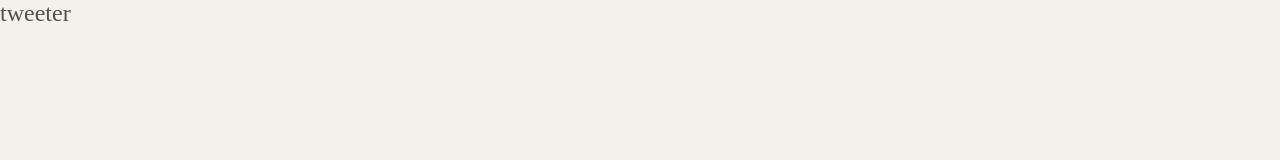
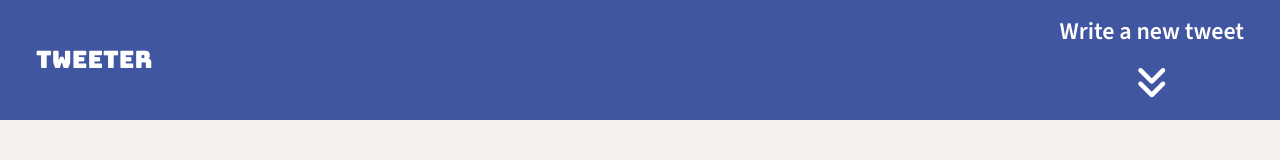
Before and after one commit to irohunk/tweeter, a website: page public/index.html in a window 1280 px wide. Drawn offline with nearby package versions, Linux system fonts and the light colour scheme.

Commit message:
worked on the header of the tweeter page

```diff
--- a/package.json
+++ b/package.json
@@ -13,7 +13,7 @@
   "dependencies": {
     "body-parser": "^1.15.2",
     "chance": "^1.0.2",
-    "express": "^4.13.4",
+    "express": "^4.19.2",
     "md5": "^2.1.0"
   },
   "devDependencies": {
--- a/public/index.html
+++ b/public/index.html
@@ -7,20 +7,32 @@
     <!-- External CSS -->
     <link rel="stylesheet" href="https://cdnjs.cloudflare.com/ajax/libs/normalize/8.0.1/normalize.min.css" type="text/css" />
 
+    <link rel="preconnect" href="https://fonts.googleapis.com">
+    <link rel="preconnect" href="https://fonts.gstatic.com" crossorigin>
+    <link href="https://fonts.googleapis.com/css2?family=Bungee&family=Source+Sans+3:wght@300;600&display=swap" rel="stylesheet">
+
     <!-- App CSS -->
     <link rel="stylesheet" href="/styles/layout.css" type="text/css" />
+    <link rel="stylesheet" href="./styles/nav.css">
 
     <!-- External JS -->
     <script src="https://ajax.googleapis.com/ajax/libs/jquery/3.4.1/jquery.min.js"></script>
 
     <!-- App JS -->
     <script type="text/javascript" src="/scripts/client.js"></script>
+
+    <!-- Importing Fonts -->
+    <link rel="stylesheet" href="https://cdnjs.cloudflare.com/ajax/libs/font-awesome/6.6.0/css/all.min.css" integrity="sha512-Kc323vGBEqzTmouAECnVceyQqyqdsSiqLQISBL29aUW4U/M7pSPA/gEUZQqv1cwx4OnYxTxve5UMg5GT6L4JJg==" crossorigin="anonymous" referrerpolicy="no-referrer" />
   </head>
 
   <body>
     <!-- Top nav bar (fixed) -->
     <nav>
       <span>tweeter</span>
+      <div class="write-new-tweet-container">
+        <p>Write a new tweet</p>
+        <i class="fa-solid fa-angles-down"></i>
+      </div>
     </nav>
 
     <!-- Page-specific (main) content here -->
--- a/public/styles/layout.css
+++ b/public/styles/layout.css
@@ -17,6 +17,7 @@
 body {
   color: #545149;
   background-color: #f4f1ec;
+  font-family: 'Source Sans 3', sans-serif;
   font-size: 24px;
 }
 
--- /dev/null
+++ b/public/styles/nav.css
@@ -0,0 +1,29 @@
+nav {
+  height: 120px;
+  width: 100%;
+  background-color: #4056A1;
+  color: #FFFFFF;
+  padding-left: 1.5em;
+  padding-right: 1.5em;
+  display: flex;
+  align-items: center;
+  justify-content: space-between;
+}
+
+nav span {
+  font-family: 'Bungee', sans-serif;
+}
+
+.write-new-tweet-container {
+  text-align: center;
+}
+
+.write-new-tweet-container p {
+  margin: 0;
+  font-size: 1em;
+}
+
+.write-new-tweet-container i {
+  font-size: 1.5em;
+  margin-top: 0.5em;
+}
```
Also changed, not shown: server/data-files/initial-tweets.json (+5 -5 lines), 1 other file.
